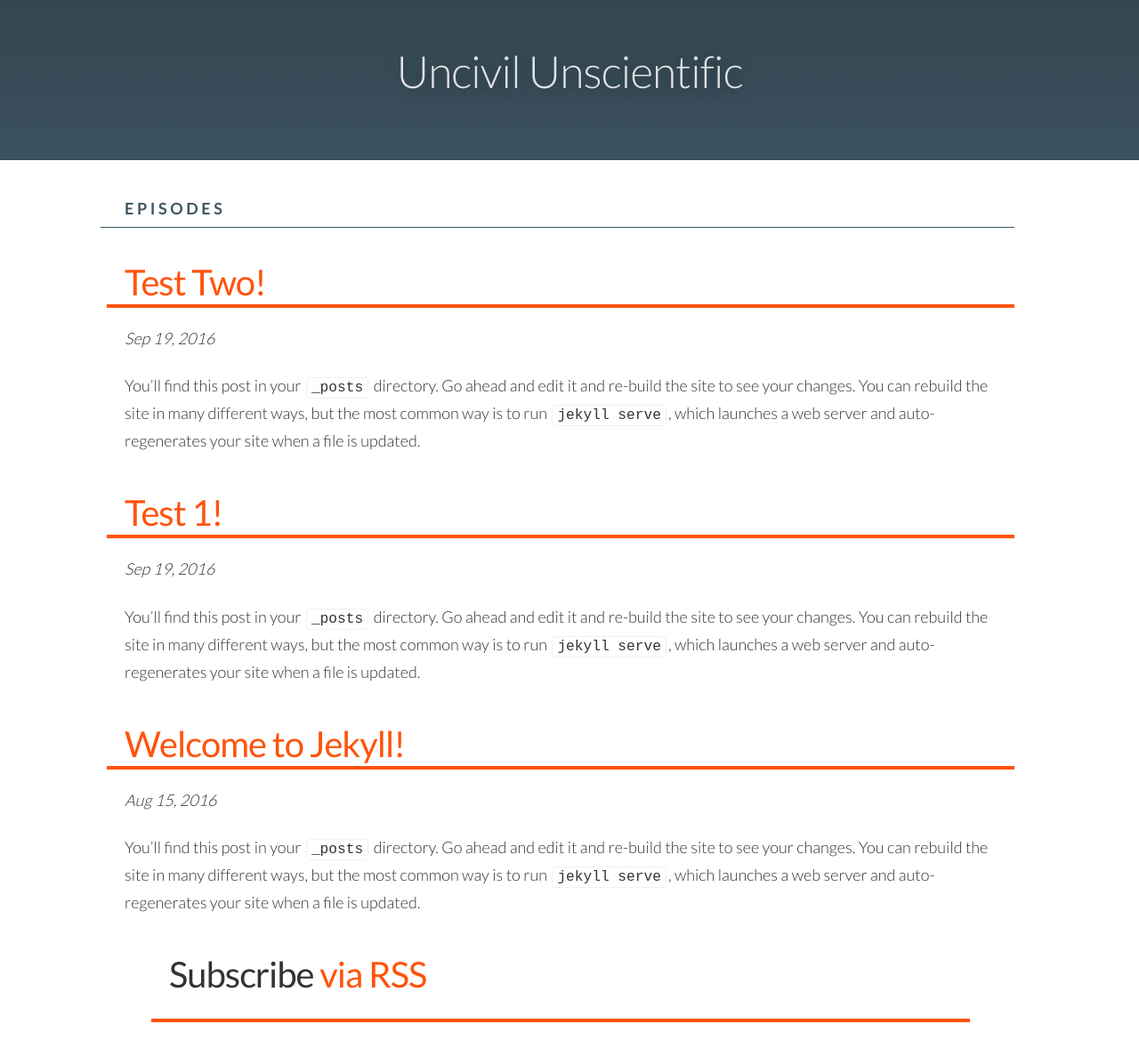
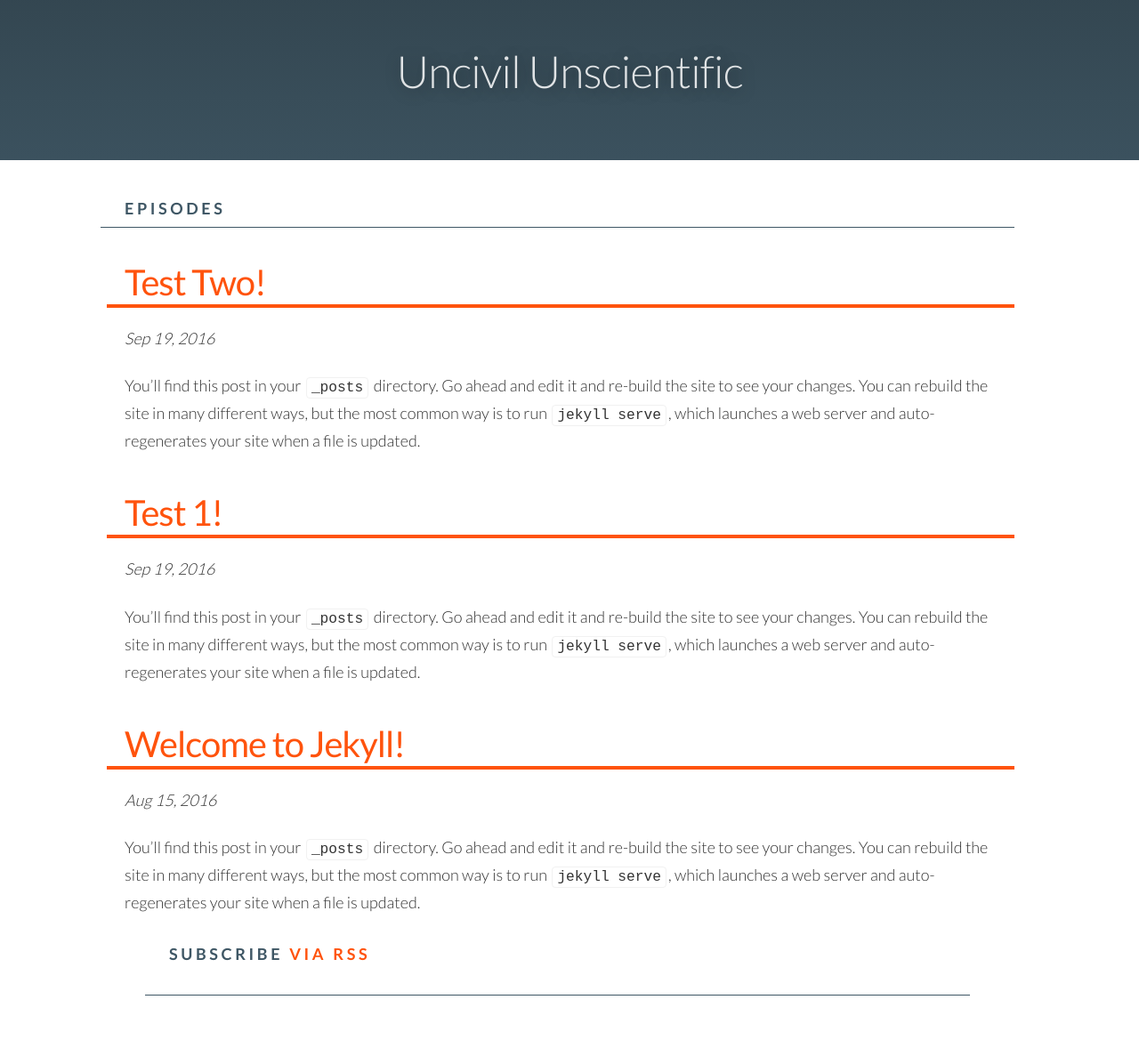
Before and after one commit to uncivunsci/Uncivil-Unscientific, a Jekyll site: the page built from index.html, in a window 1280 px wide. Shown: the whole page at 89% size. Built offline with Jekyll 4.4.1, drawn with Linux system fonts in a browser that asks for light colours; after the commit the page ends 1139 px from its top, so only the background shows below that.

Commit message:
Update index.html

```diff
--- a/index.html
+++ b/index.html
@@ -15,7 +15,7 @@ layout: default
 </div>
 
 <div class="container">
-    <h2>
+    <h2 class="label">
     <p>Subscribe <a href="{{ "/feed.xml" | prepend: site.baseurl }}">via RSS</a></p>
     </h2>
 </div>
```
